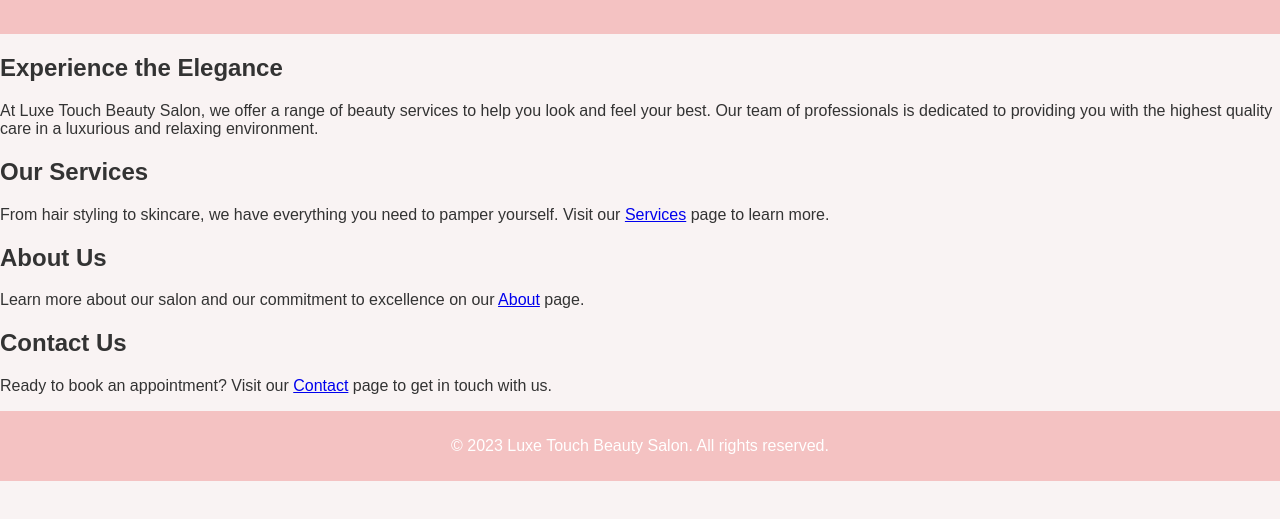
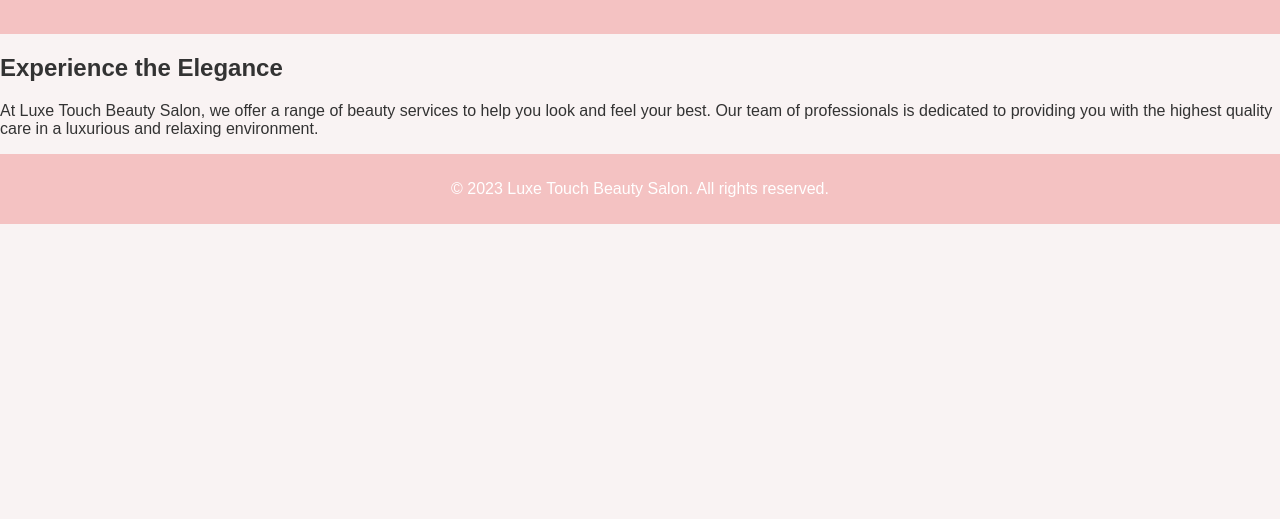
Before and after one commit to luxetouchbeautysalon/luxetouchwebsite, a plain HTML site: page index.html in a window 1280 px wide. Shown: the part 101-620 px from the top of the page. Drawn offline with Linux system fonts and the light colour scheme.

Commit message:
Update index.html

```diff
--- a/index.html
+++ b/index.html
@@ -22,18 +22,6 @@
             <h2>Experience the Elegance</h2>
             <p>At Luxe Touch Beauty Salon, we offer a range of beauty services to help you look and feel your best. Our team of professionals is dedicated to providing you with the highest quality care in a luxurious and relaxing environment.</p>
         </section>
-        <section>
-            <h2>Our Services</h2>
-            <p>From hair styling to skincare, we have everything you need to pamper yourself. Visit our <a href="services.html">Services</a> page to learn more.</p>
-        </section>
-        <section>
-            <h2>About Us</h2>
-            <p>Learn more about our salon and our commitment to excellence on our <a href="about.html">About</a> page.</p>
-        </section>
-        <section>
-            <h2>Contact Us</h2>
-            <p>Ready to book an appointment? Visit our <a href="contact.html">Contact</a> page to get in touch with us.</p>
-        </section>
     </main>
     <footer>
         <p>&copy; 2023 Luxe Touch Beauty Salon. All rights reserved.</p>
```
